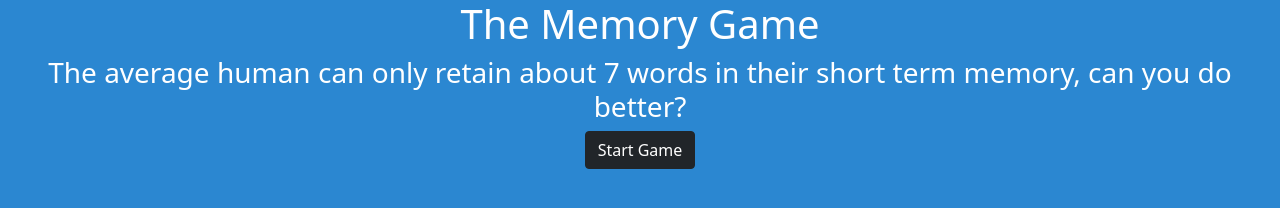
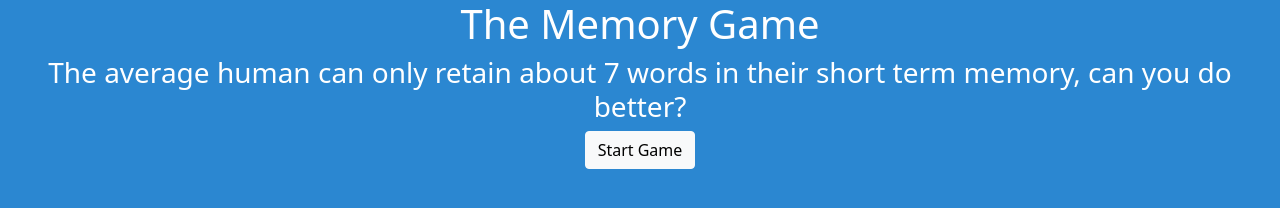
Before and after one commit to WaffleKone/Browser-Game, a plain HTML site: page index.html in a window 1280 px wide. Drawn offline with nearby package versions, Linux system fonts and the light colour scheme.

Commit message:
made button light instead of dark

```diff
--- a/index.html
+++ b/index.html
@@ -13,7 +13,7 @@
   <h1 id="headline">The Memory Game</h1>
   <h3 id="tagline">The average human can only retain about 7 words in their short term memory, can you do better?</h3>
   <div id="play">
-    <button class="btn btn-dark">Start Game</button>
+    <button class="btn btn-light">Start Game</button>
   </div#>
 </body>
 </html>
```
